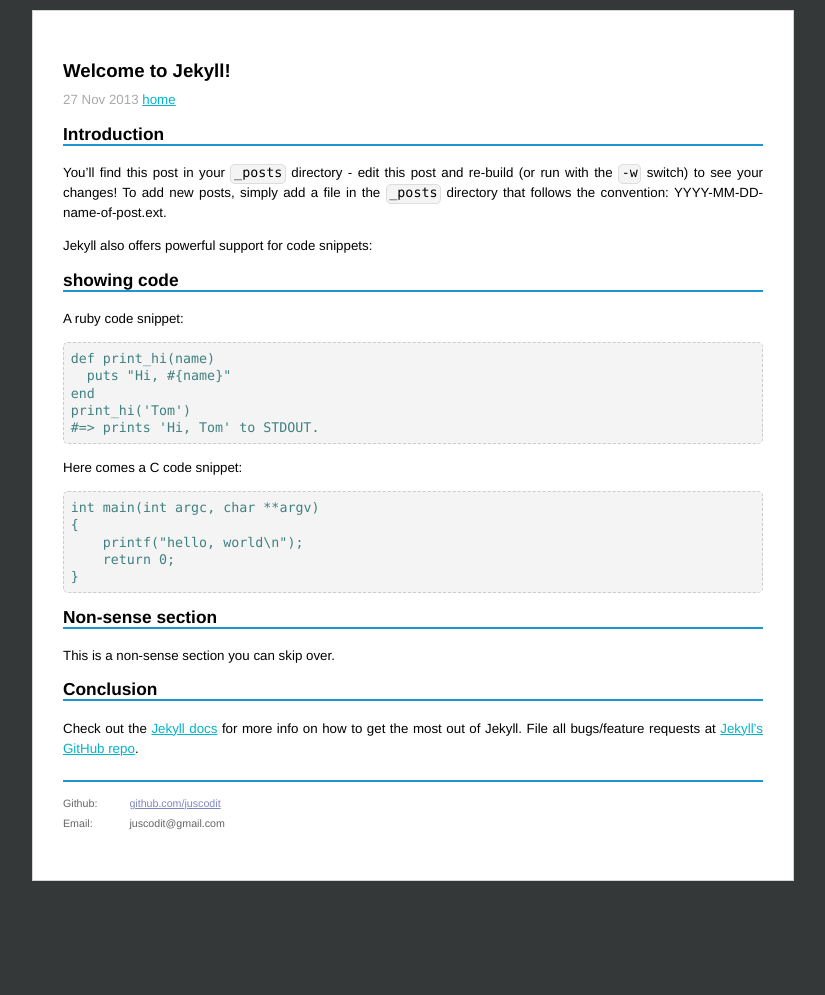
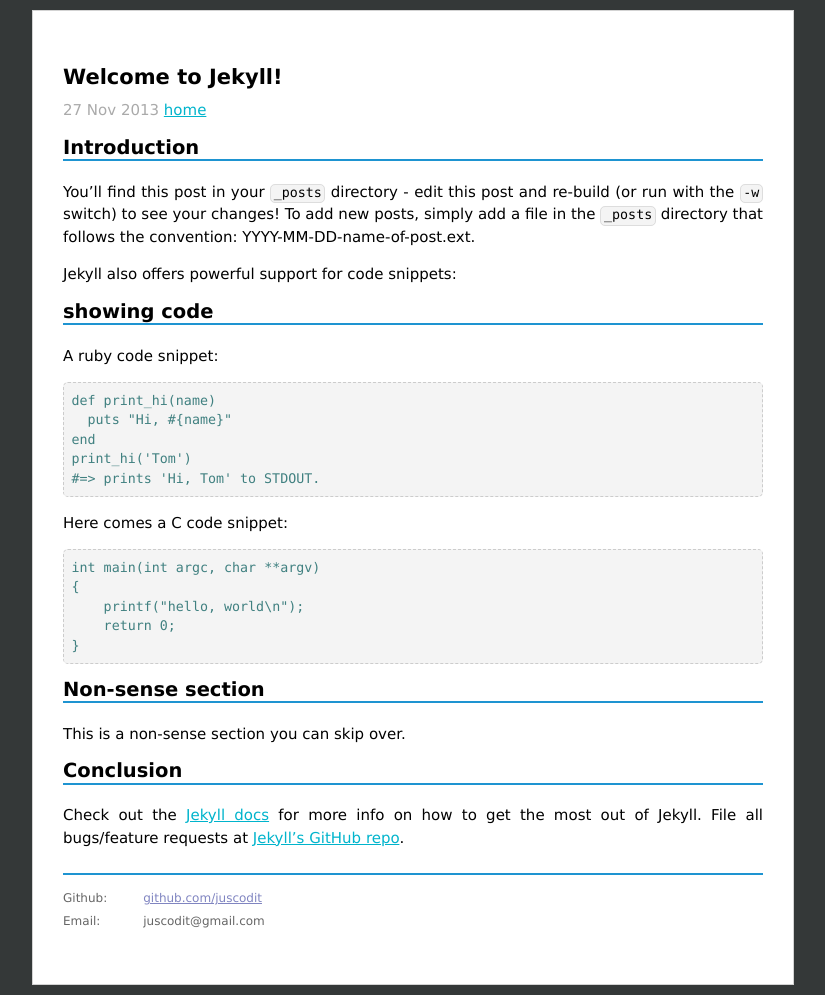
Before and after one commit to chenrushan/chenrushan.github.io, a Jekyll site: the page built from _posts/2013-11-27-welcome-to-jekyll.markdown, in a window 1280 px wide. Shown: the whole page, without its empty margins (227-1052 px from the left). Built offline with Jekyll 4.4.1, drawn with Linux system fonts in a browser that asks for light colours; Markdown is read by kramdown in place of the engine named in the settings; before the commit the page ends 900 px from its top, so only the background shows below that.

Commit message:
change font setting for body and code

```diff
--- a/css/main.css
+++ b/css/main.css
@@ -16,7 +16,7 @@
 
 body {
     background-color: #fff;
-    font: 13.34px Helvetica, Arial, sans-serif;
+    font: 15px verdana, Helvetica, Arial, sans-serif;
     text-align: center;
 
     width: 700px;
@@ -181,7 +181,7 @@
 .post code {
     border: 1px solid #ddd;
     border-radius: 5px;
-    font-family: monaco;
+    font: 13.34px monaco;
     background-color: rgb(244, 244, 244);
 }
 
```
